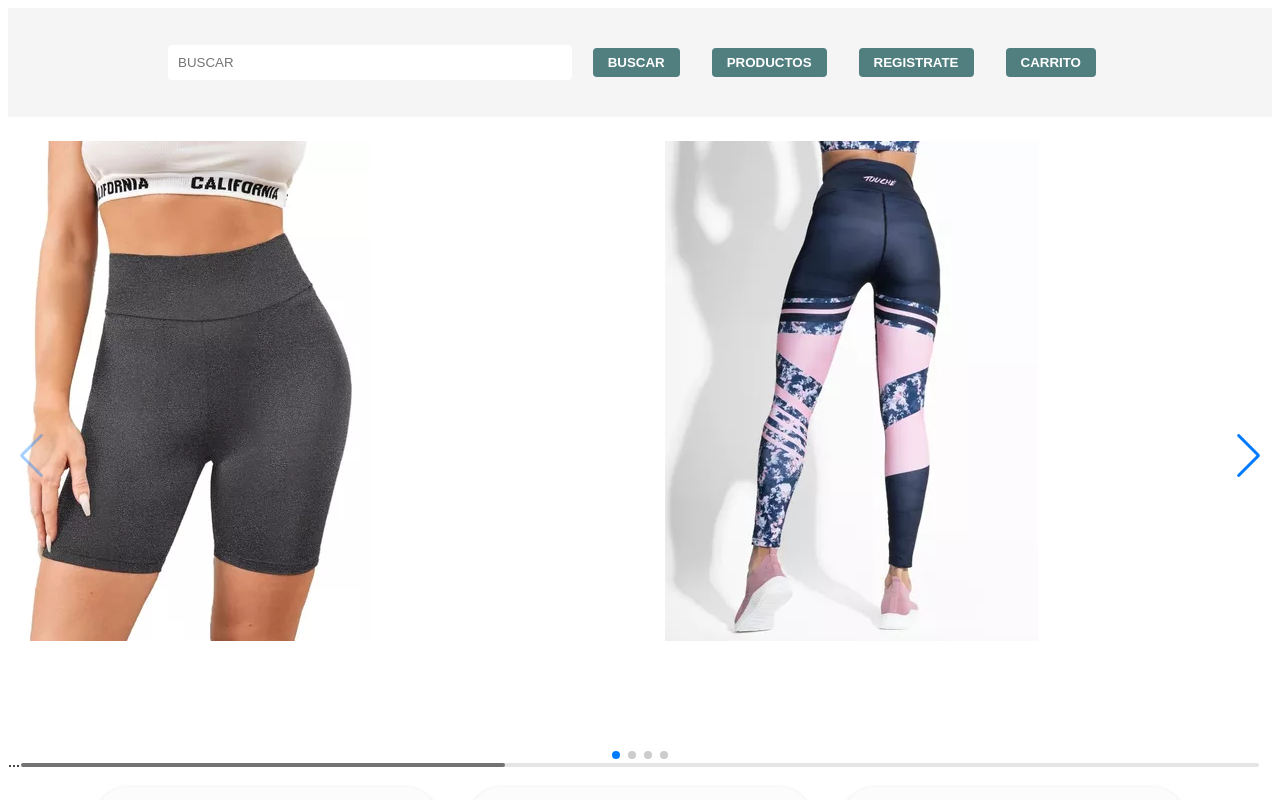
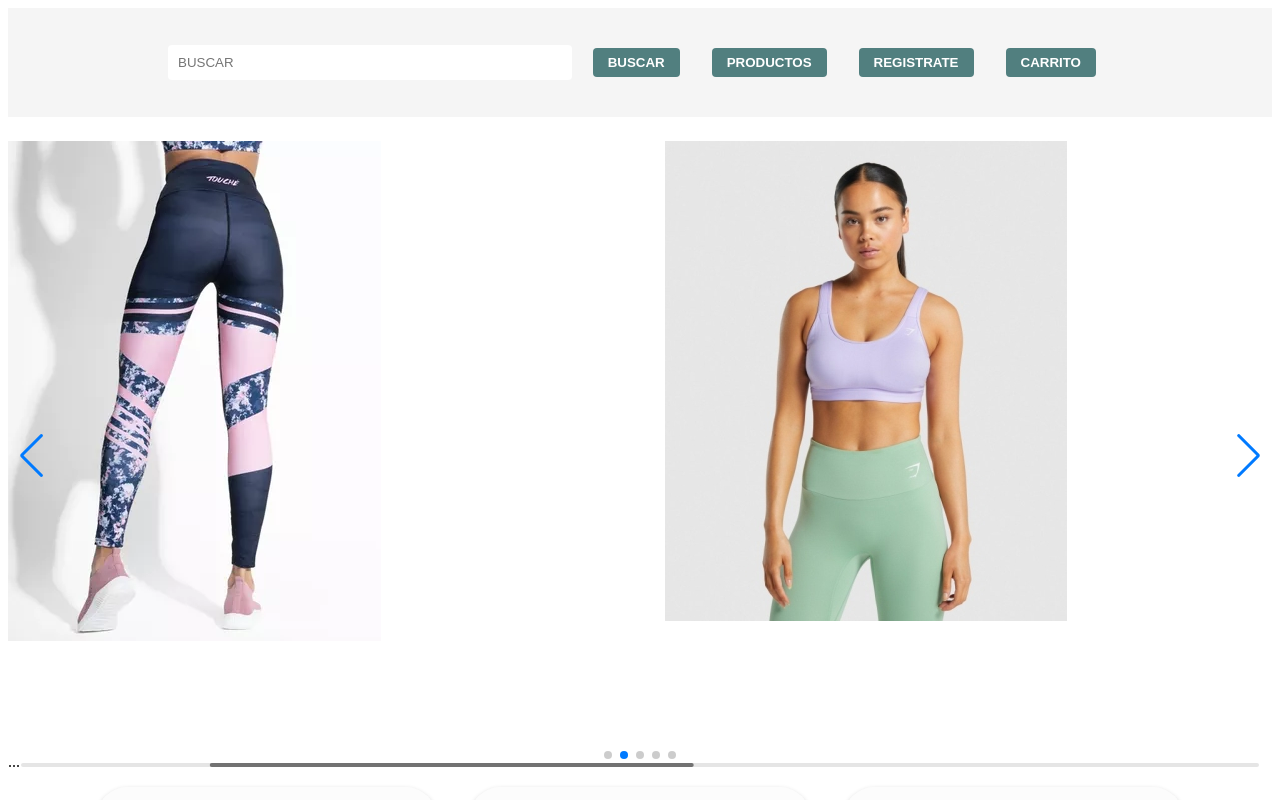
Before and after one commit to PuebladelMar/SoyPuebla, a React (Vite) app in the folder client/: page /home in a window 1280 px wide. Shown: the top 800 px of the page. Built offline with nearby package versions, Linux system fonts and the light colour scheme.

Commit message:
feat(componentes/slider):autoplay+cards - A.Nazer

```diff
--- a/client/src/componentes/slider/Slider.jsx
+++ b/client/src/componentes/slider/Slider.jsx
@@ -3,30 +3,41 @@
 // Import Swiper styles
 import 'swiper/css';
 // import Swiper core and required modules
-import { Navigation, Pagination, Scrollbar, A11y } from 'swiper/modules';
+import { Navigation, Pagination, Scrollbar, A11y, Autoplay } from 'swiper/modules';
 import 'swiper/css';
 import 'swiper/css/navigation';
 import 'swiper/css/pagination';
 import 'swiper/css/scrollbar';
+import 'swiper/css/autoplay';
+
+// import { Link } from "react-router-dom";
+import Card from '../card/Card';
+
 
 function Slider(){
     return(
         <div>
             <Swiper
-       modules={[Navigation, Pagination, Scrollbar, A11y]}
+       modules={[Navigation, Pagination, Scrollbar, A11y, Autoplay]}
        spaceBetween={50}
        slidesPerView={2}
        navigation
        pagination={{ clickable: true }}
        scrollbar={{ draggable: true }}
+       autoplay={{ delay: 3000 }} // Cambia el intervalo de tiempo según tus preferencias (en milisegundos)
+       loop={true} // Habilita el bucle continuo
+
       onSlideChange={() => console.log('slide change')}
       onSwiper={(swiper) => console.log(swiper)}
     >
-      <SwiperSlide><img src='./images/slider/calza1.webp' ></img></SwiperSlide>
+      <SwiperSlide>
+        {/* <img src='./images/slider/calza1.webp' ></img> */}
+        <Card/>
+        </SwiperSlide>
       <SwiperSlide><img src='./images/slider/calza2.webp' ></img></SwiperSlide>
       <SwiperSlide><img src='./images/slider/top1.jpeg' ></img></SwiperSlide>
       <SwiperSlide><img src='./images/slider/top2.webp' ></img></SwiperSlide>
-      <SwiperSlide><img src='./images/slider/top3.jpeg' ></img></SwiperSlide>
+      <SwiperSlide><img  src='./images/slider/top3.jpeg' ></img></SwiperSlide>
       ...
     </Swiper>
         </div>
```
Also changed, not shown: client/src/componentes/slider/Slider.css (+14 -0 lines).
